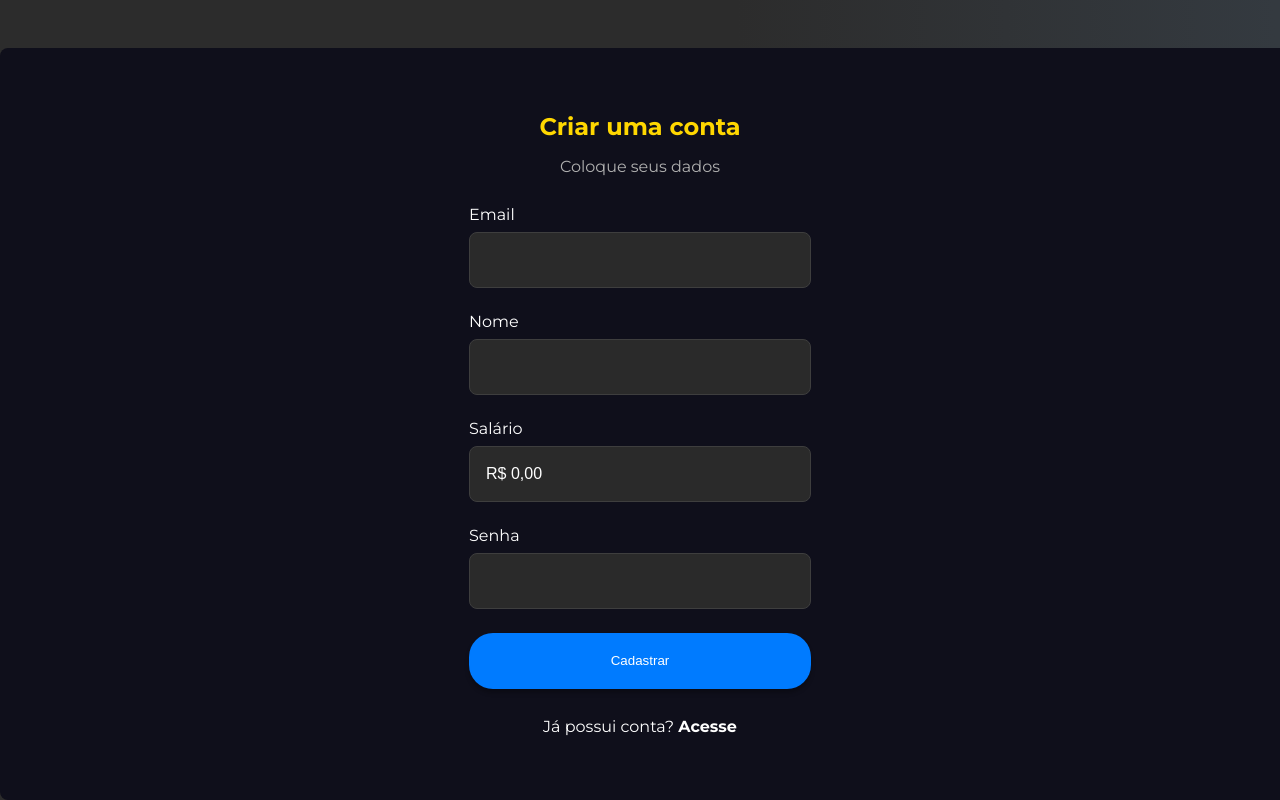
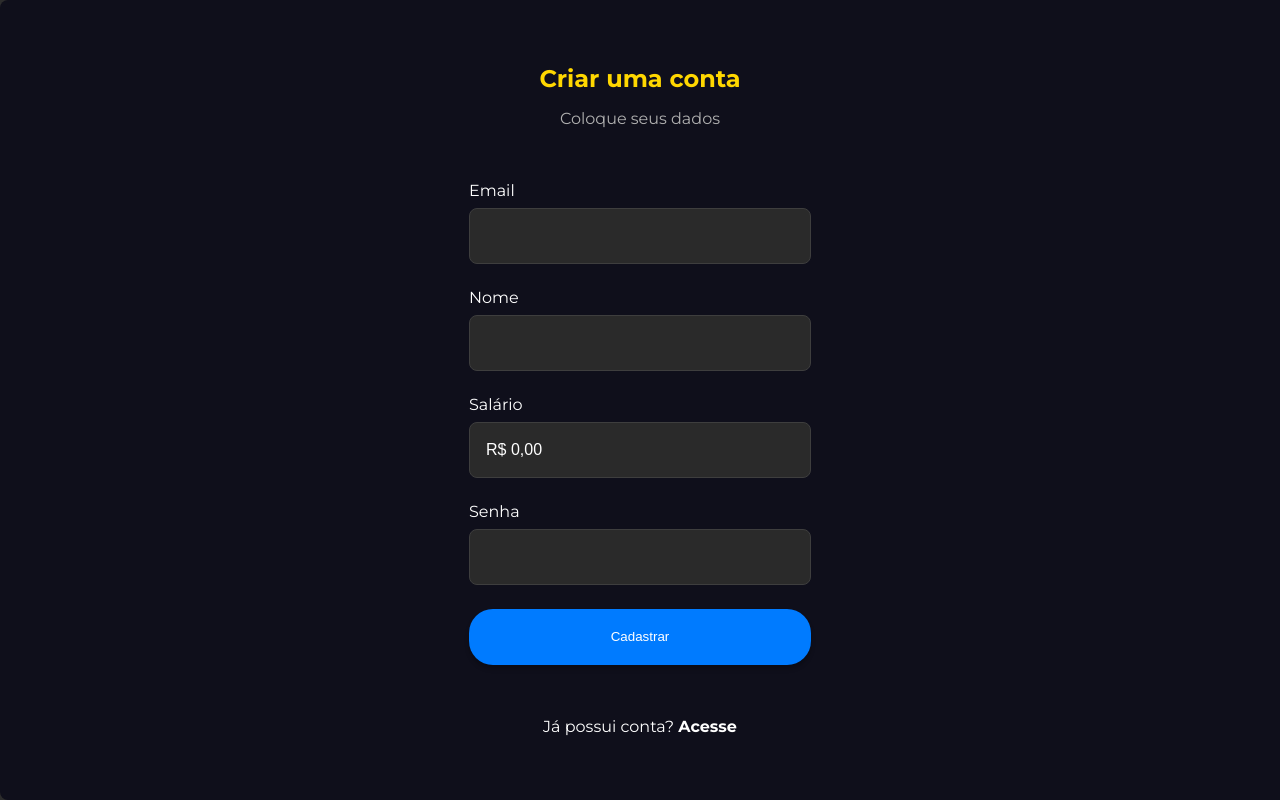
Before and after one commit to nerylucastoledo/controla-gastos-front, a Next.js app: page /register in a window 1280 px wide. Built offline with nearby package versions, Linux system fonts and the light colour scheme.

Commit message:
fix bugs

```diff
--- a/app/loading.tsx
+++ b/app/(private)/loading.tsx
@@ -1,6 +1,6 @@
 import React from 'react';
 
-import styles from "./styles/components/skeleton.module.scss";
+import styles from "../styles/components/skeleton.module.scss";
 
 const Loading = ({ cardCount = 6, lineCount = 4 }) => {
   return (
--- a/app/(private)/new-expense/page.tsx
+++ b/app/(private)/new-expense/page.tsx
@@ -221,6 +221,7 @@ export default function NewExpense() {
                   data-testid="has-installment"
                   label="Compra possui parcelas?"
                   name="has-installment"
+                  checked={hasInstallment}
                   onChange={() => setHasInstallment(!hasInstallment)}
                   type="checkbox"
                 />
--- a/app/(private)/new-option/page.tsx
+++ b/app/(private)/new-option/page.tsx
@@ -22,7 +22,7 @@ interface IData {
 export default function NewOption() {
   const { username } = useUser();
   const [name, setName] = useState("");
-  const [color, setColor] = useState("");
+  const [color, setColor] = useState("#000000");
   const [type, setType] = useState("");
   const [toastCustom, setToastCustom] = useState({ error: true, message: ""});
   const [showToast, setShowToast] = useState(false);
--- a/app/(private)/page.tsx
+++ b/app/(private)/page.tsx
@@ -15,7 +15,7 @@ import { fetcher, months } from "../utils/index";
 import { IExpensesByUsernameAndDate } from "../utils/types";
 import { useUser } from "../context/user";
 import { Report } from "../components/report/report";
-import Loading from "../loading";
+import Loading from "./loading";
 import { Error } from "../components/error/Error";
 import { useDate } from "../context/date";
 
--- a/app/components/Invoice/invoice-modal.tsx
+++ b/app/components/Invoice/invoice-modal.tsx
@@ -115,7 +115,6 @@ export const InvoiceModal = ({  card, backgroundColor, date, onDismiss, username
 
         if (data.data[0].invoices.length === 1 && onDismiss) {
           onDismiss()
-          return;
         }
 
         handleMutate();
--- a/app/components/navigation/navigation.tsx
+++ b/app/components/navigation/navigation.tsx
@@ -59,7 +59,7 @@ export const Navigation: React.FC<INavigationProps> = ({ navLinks }) => {
 
 			<nav>
 				<Link href={"/"}>
-					<Image {...common} src={logo.src} alt='Logo' priority={false} />
+					<Image {...common} src={logo.src} alt='Logo' priority={true} />
 				</Link>
 
 				<ul>
--- a/app/layout.tsx
+++ b/app/layout.tsx
@@ -2,14 +2,7 @@ import './styles/globals.scss';
 
 import { Montserrat } from 'next/font/google'
 
-import { Metadata } from 'next';
-
 const montserrat = Montserrat({ subsets: ['latin'] })
-
-export const metadata: Metadata = {
-  title: "Controla gastos | Página inicial",
-  description: "Na página inicial do Controla gastos você irá conseguir entender para onde o seu dinheiro esta indo e ter maior controle sobre ele.",
-}
 
 export default function RootLayout({ children }: { children: React.ReactNode }) {
   return (
--- a/app/styles/pages/login.module.scss
+++ b/app/styles/pages/login.module.scss
@@ -35,7 +35,6 @@
 			border-radius: 8px 0 0 8px;
 			display: flex;
 			flex-direction: column;
-			margin-top: 24px;
 
 			&.form_register {
 				min-height: calc(100vh - 388px);
@@ -97,8 +96,7 @@
 
 			&__form, &__form.form_register {
 				padding: 64px 24px;
-				min-height: calc(100vh - 48px);
-				margin-top: 48px;
+				min-height: calc(100vh);
 				background-color: #0F0F1B;
 
 				form {
```
